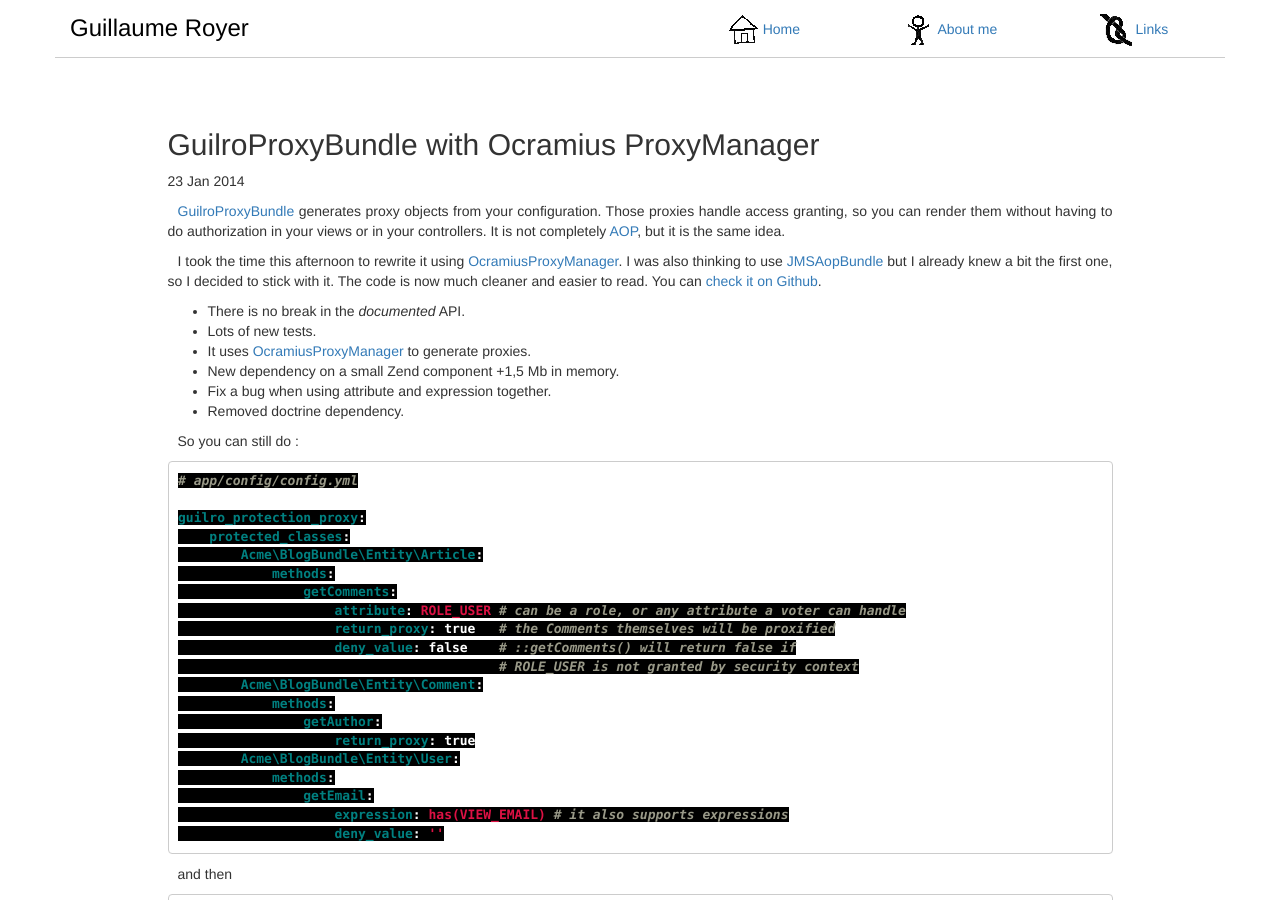
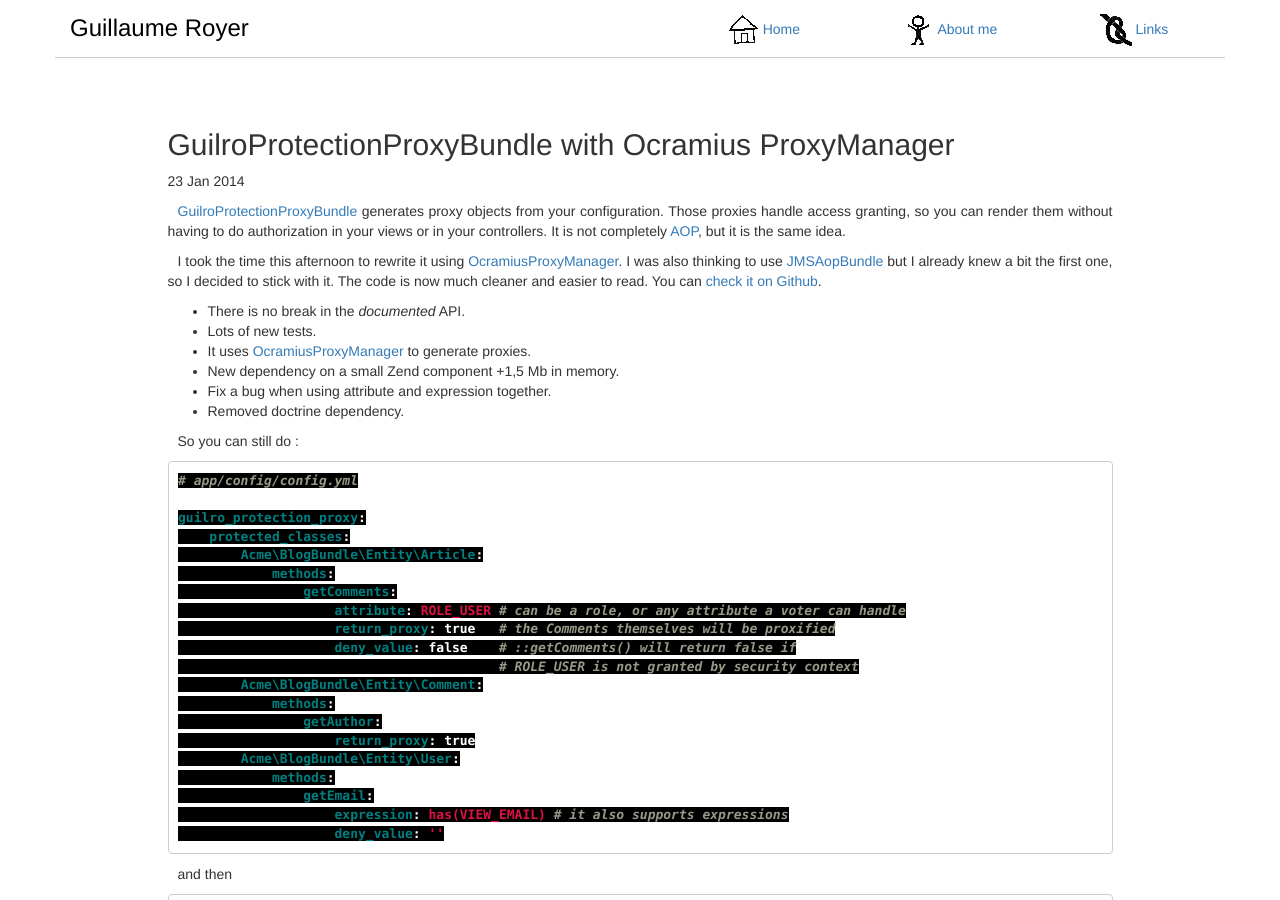
Before and after one commit to jillro/guilro.github.io, a Jekyll site: the page built from _posts/2014-01-23-guilro-protection-proxy-bundle-2.md, in a window 1280 px wide and 900 px high. Built offline with Jekyll 4.4.1, drawn with Linux system fonts in a browser that asks for light colours; nearby versions of some CDN libraries; Markdown is read by kramdown in place of the engine named in the settings; comment, search, counter and statistics services are not loaded.

Commit message:
Update 2014-01-23-guilro-protection-proxy-bundle-2.md

```diff
--- a/_posts/2014-01-23-guilro-protection-proxy-bundle-2.md
+++ b/_posts/2014-01-23-guilro-protection-proxy-bundle-2.md
@@ -1,10 +1,10 @@
 ---
 layout: post
-title: 'GuilroProxyBundle with Ocramius ProxyManager'
+title: 'GuilroProtectionProxyBundle with Ocramius ProxyManager'
 category: symfony
 ---
 
-[GuilroProxyBundle](/symfony/2014/01/21/guilro-protection-proxy-bundle.html) generates proxy objects from your configuration. Those proxies handle access granting, so you can render them without having to do authorization in your views or in your controllers. It is not completely [AOP](http://en.wikipedia.org/wiki/Aspect-oriented_programming), but it is the same idea.
+[GuilroProtectionProxyBundle](/symfony/2014/01/21/guilro-protection-proxy-bundle.html) generates proxy objects from your configuration. Those proxies handle access granting, so you can render them without having to do authorization in your views or in your controllers. It is not completely [AOP](http://en.wikipedia.org/wiki/Aspect-oriented_programming), but it is the same idea.
 
 I took the time this afternoon to rewrite it using [OcramiusProxyManager](https://github.com/Ocramius/ProxyManager). I was also thinking to use [JMSAopBundle](https://github.com/schmittjoh/JMSAopBundle) but I already knew a bit the first one, so I decided to stick with it. The code is now much cleaner and easier to read. You can [check it on Github](https://github.com/guilro/GuilroProtectionProxyBundle/tree/0.1.1).
 
```
